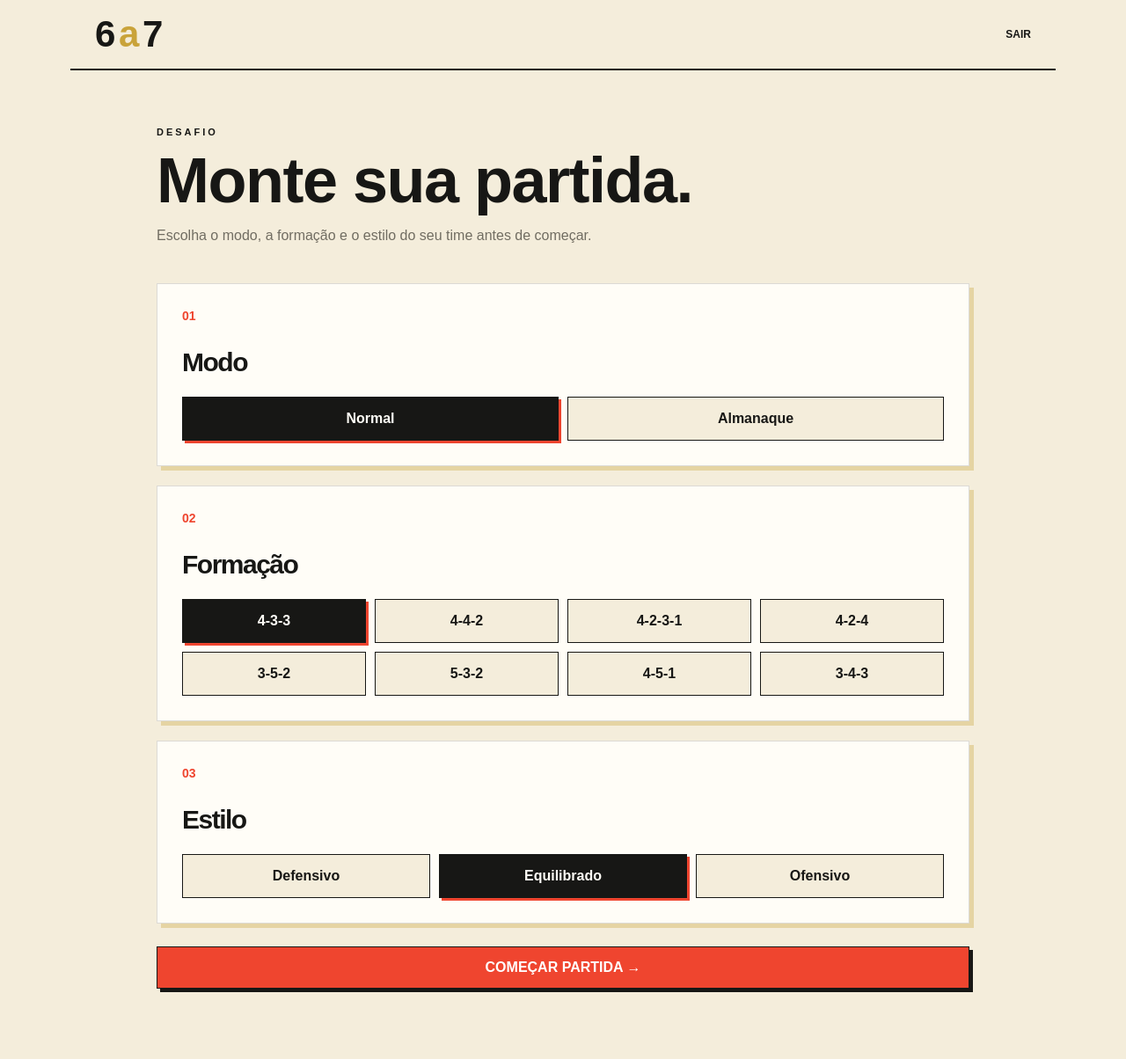
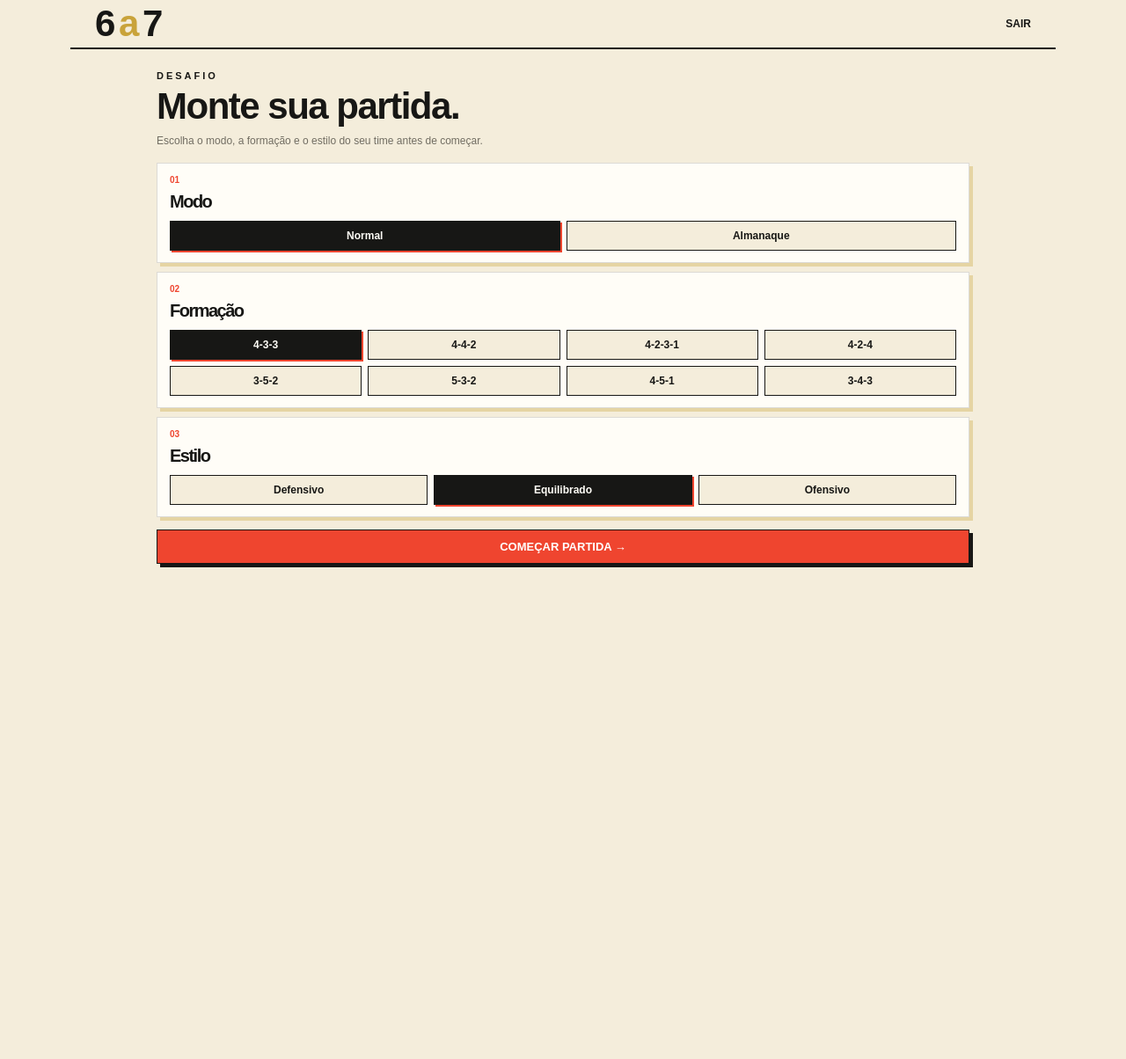
Before and after one commit to trupe-HyZs/6-a-7, a Flask app: page /desafio in a window 1280 px wide. Shown: the whole page at 88% size. After the commit the page ends 645 px from the top, so only its background shows below. Run offline with Flask 3, Linux system fonts and the light colour scheme; the visitor is signed in with stand-in values (Sample User, id 1).

Commit message:
style: compacta tela de configuracao para caber em 100 por cento

```diff
--- a/static/style.css
+++ b/static/style.css
@@ -181,6 +181,22 @@ h1 { font-size: clamp(38px, 7vw, 54px); }
 .field-circle { width: 120px; height: 120px; border: 2px solid rgba(255,255,255,.7); border-radius: 50%; display: grid; place-items: center; font-size: 24px; font-weight: 900; }
 .field-placeholder p { margin: 0; max-width: 380px; color: rgba(255,255,255,.85); }
 
+@media (max-height: 820px) and (min-width: 701px) {
+  .topbar { padding-top: 10px; padding-bottom: 10px; }
+  .game-shell { padding-top: 24px; padding-bottom: 36px; }
+  .game-shell .eyebrow { margin-bottom: 5px; }
+  .game-shell h1 { font-size: 42px; }
+  .game-shell .subtitle { margin: 6px 0 16px; font-size: 12px; }
+  .setup-grid { gap: 10px; margin-top: 16px; }
+  .setup-card { padding: 13px 14px; box-shadow: 4px 4px 0 rgba(201, 163, 58, .35); }
+  .setup-card h2 { font-size: 20px; margin-bottom: 10px; }
+  .setup-number { margin-bottom: 8px; font-size: 10px; }
+  .choice-grid { gap: 7px; }
+  .choice span { padding: 9px 8px; font-size: 12px; }
+  .choice input:checked + span { box-shadow: 2px 2px 0 var(--red); }
+  .start-button { padding: 11px 16px; font-size: 13px; }
+}
+
 @media (max-width: 700px) {
   .auth-card { padding: 30px 24px; }
   .mode-grid { grid-template-columns: 1fr; }
```
